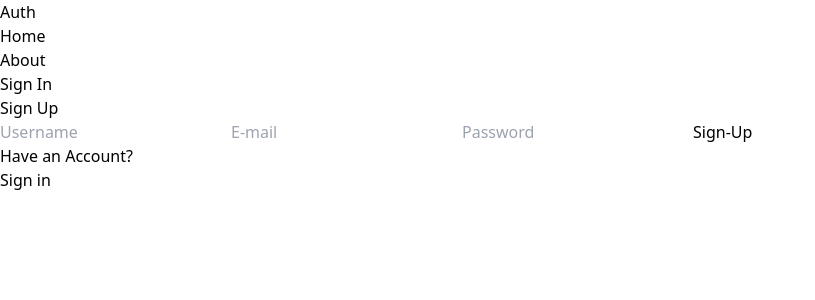
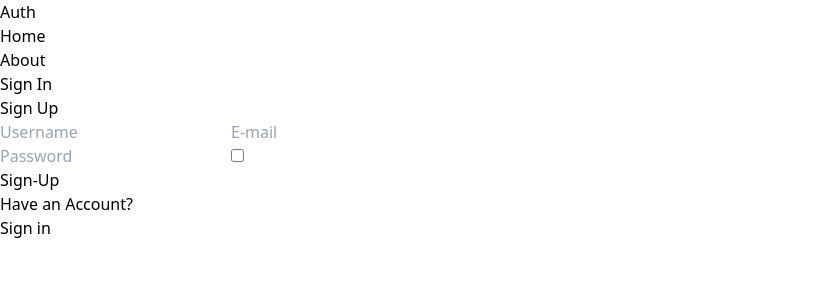
Before and after one commit to JahangirNN/Auth-with-React, a React (Vite) app in the folder client/: page /sign-up in a window 1280 px wide. Shown: the top 300 px of the page, without its empty margins (0-815 px from the left). Built offline with nearby package versions, Linux system fonts and the light colour scheme.

Commit message:
added password checkbox

```diff
--- a/client/src/pages/SignUp.jsx
+++ b/client/src/pages/SignUp.jsx
@@ -7,6 +7,7 @@ const SignUp = () => {
   const [error, SetError] = useState(false);
   const [loading, SetLoading] = useState(false);
   const [success, SetSuccess] = useState(false);
+  const [passwordType, SetPasswordType] = useState('password');
 
   const handleFormData =(e)=>{
       SetFormData({...formData, [e.target.id]:e.target.value}
@@ -64,10 +65,21 @@ const SignUp = () => {
         rounded-lg'
         onChange={handleFormData}/>
 
-        <input type='password' placeholder='Password'
-        id='password' className='bg-slate-100 p-3
-        rounded-lg'
-        onChange={handleFormData}/>
+        <div className='relative'>
+          <input type={passwordType} placeholder='Password'
+          id='password' className='py-3 px-4 block w-full bg-slate-100 p-3
+          rounded-lg'
+          onChange={handleFormData}/>
+
+          <input onClick={() => {
+            if(passwordType == 'password'){
+              SetPasswordType('text')
+            }
+            else {
+              SetPasswordType('password')
+            }
+          }} className='absolute top-5 end-5 ' type="checkbox"></input>
+        </div>
 
         <button disabled={loading} className='bg-slate-700 text-white p-3
         rounded-lg uppercase hover:opacity-95
```
